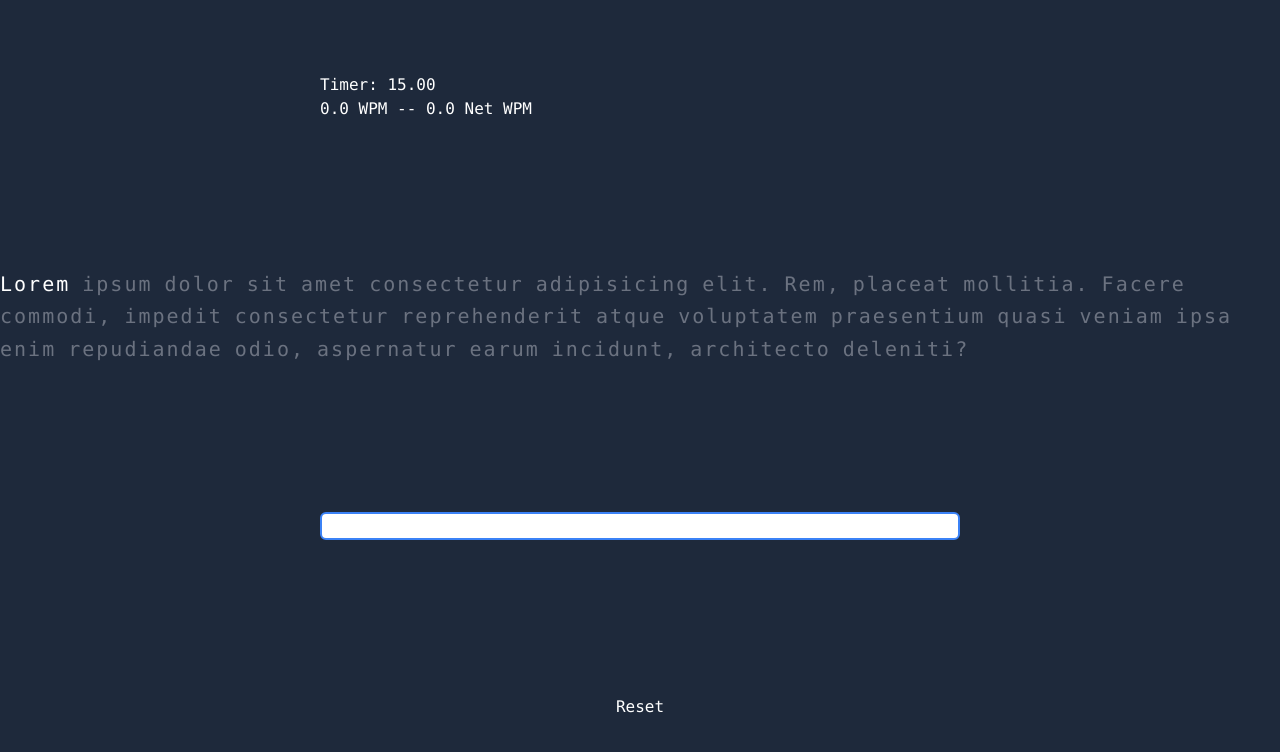
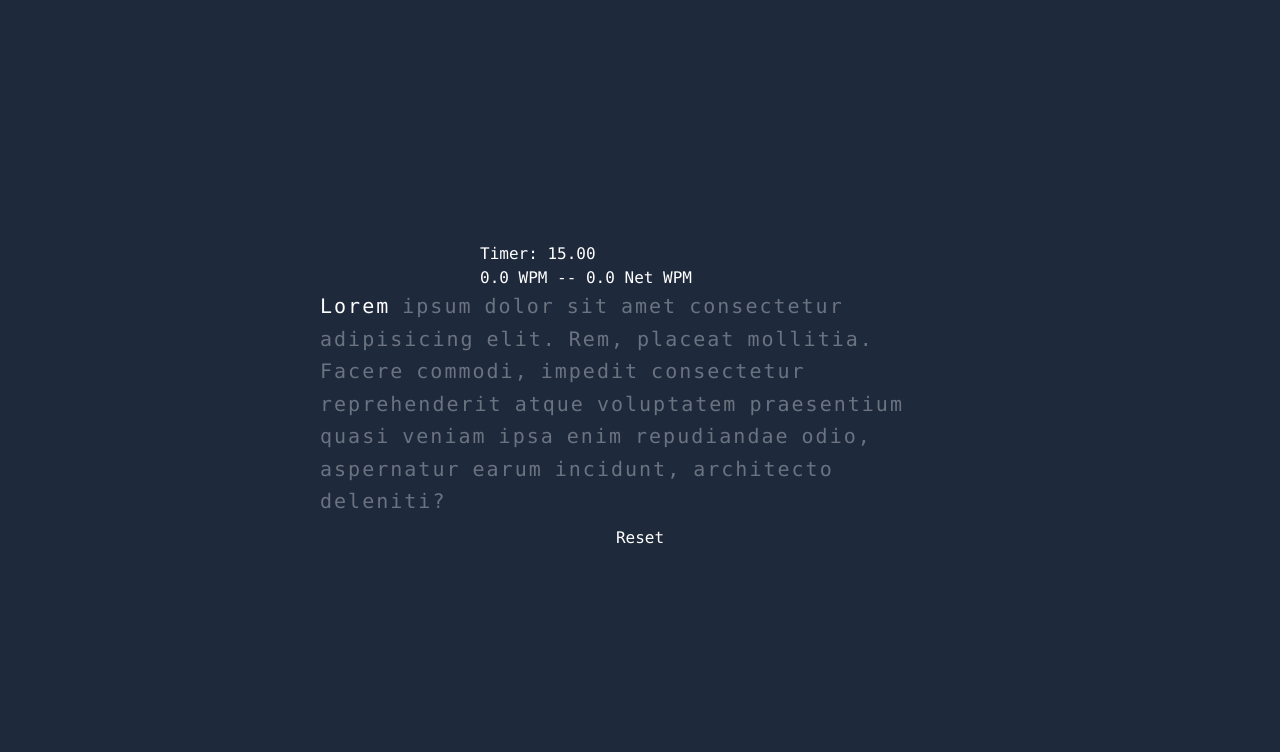
Before and after one commit to rashmod/key-quest, a React (Vite) app in the folder frontend/: page / in a window 1280 px wide. Shown: the top 752 px of the page. Built offline with nearby package versions, Linux system fonts and the light colour scheme.

Commit message:
[Frontend] feat: hide input field

```diff
--- a/frontend/src/components/HiddenInput.tsx
+++ b/frontend/src/components/HiddenInput.tsx
@@ -101,7 +101,7 @@ function HiddenInput({
 			autoComplete='off'
 			autoCorrect='off'
 			spellCheck='false'
-			className='w-1/2 mx-auto border-2 border-blue-500 rounded-md focus:outline-none'
+			className='absolute top-0 left-0 opacity-0'
 		/>
 	);
 }
--- a/frontend/src/components/TextDisplay.tsx
+++ b/frontend/src/components/TextDisplay.tsx
@@ -74,7 +74,7 @@ function TextDisplay() {
 	}
 
 	return (
-		<>
+		<div className='relative grid items-center w-1/2 mx-auto'>
 			<div className='w-1/2 mx-auto text-white'>
 				<div>Timer: {timeLeft.toFixed(2)}</div>
 				<div>
@@ -105,7 +105,7 @@ function TextDisplay() {
 				startTestIfNeeded={startTestIfNeeded}
 			/>
 			<ResetButton reset={reset} label='Reset' />
-		</>
+		</div>
 	);
 }
 
```
